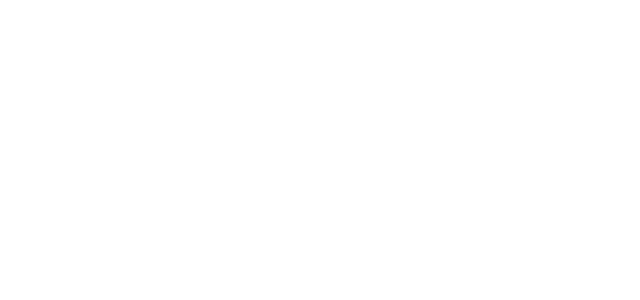
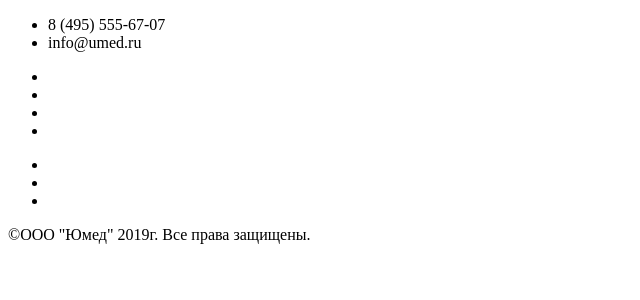
Before and after one commit to opastuk/Medical-organization-frontend, a Vue app: page / in a window 1280 px wide. Shown: the top 300 px of the page, without its empty margins (0-640 px from the left). Built offline with nearby package versions, Linux system fonts and the light colour scheme.

Commit message:
feat: добавлен header и footer

```diff
--- a/package.json
+++ b/package.json
@@ -10,6 +10,8 @@
   "dependencies": {
     "core-js": "^3.4.4",
     "vue": "^2.6.10",
+    "vue-class-component": "^7.2.2",
+    "vue-property-decorator": "^8.3.0",
     "vue-router": "^3.1.3",
     "vuex": "^3.1.2"
   },
--- a/src/views/HomePage.vue
+++ b/src/views/HomePage.vue
@@ -1,13 +1,33 @@
 <template>
-
+<div class="footer">
+	<ul class="footer__list">
+		<li class="footer__item">8 (495) 555-67-07</li>
+		<li class="footer__item">info@umed.ru</li>
+	</ul>
+	<ul class="footer__list">
+		<li class="footer__item"></li>
+		<li class="footer__item"></li>
+		<li class="footer__item"></li>
+		<li class="footer__item"></li>
+	</ul>
+	<ul class="footer__list">
+		<li class="footer__item"></li>
+		<li class="footer__item"></li>
+		<li class="footer__item"></li>
+	</ul>
+	<span class="footer__promo">©ООО "Юмед" 2019г. Все права защищены.</span>
+</div>
 </template>
 
 <script>
-export default {
-  name: 'HomePage'
-};
+import { Vue, Component } from 'vue-property-decorator';
+
+@Component
+export default class HomePage extends Vue {
+
+}
 </script>
 
-<style scoped>
+<style scoped lang="scss">
 
 </style>
```
Also changed, not shown: src/components/Footer.vue (added, +13 -0 lines), .eslintrc.js (added), 1 other file (tests, documents, lock files or other folders).
